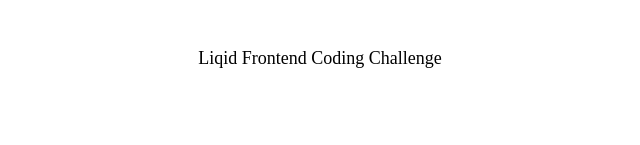
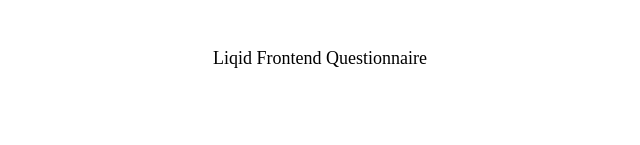
Before and after one commit to gusaiani/liqid, a Next.js app: page / in a window 1280 px wide. Shown: the top 145 px of the page, without its empty margins (320-960 px from the left). Built offline with nearby package versions, Linux system fonts and the light colour scheme; a web font is replaced by a local one.

Commit message:
Update header

```diff
--- a/components/shared/Header/index.js
+++ b/components/shared/Header/index.js
@@ -5,7 +5,7 @@
   render() {
     return (
       <Container>
-        Liqid Frontend Coding Challenge
+        Liqid Frontend Questionnaire
       </Container>
     )
   }
```
